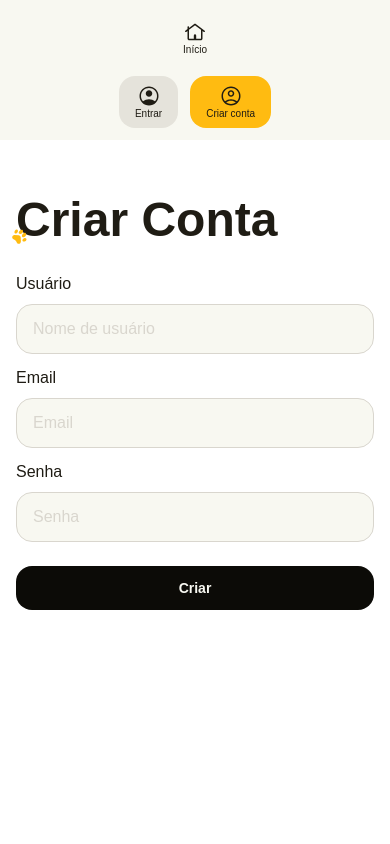
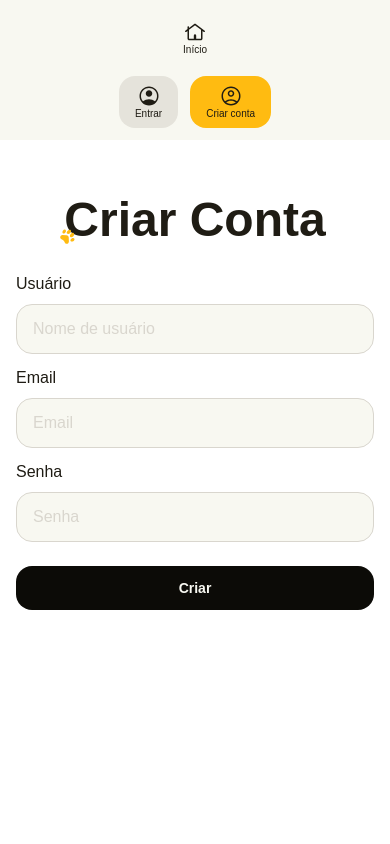
Before and after one commit to allangdasilva/react-dogs, a React (Vite) app: page /signup in a window 390 px wide. Shown: the top 844 px of the page. Built offline with nearby package versions, Linux system fonts and the light colour scheme; a web font is replaced by a local one.

Commit message:
fix: correção do bg de login e sign up

```diff
--- a/src/components/login/Login.tsx
+++ b/src/components/login/Login.tsx
@@ -5,13 +5,20 @@ import LoginForm from "../../features/auth/components/LoginForm";
 
 const Login = () => {
   return (
-    <section className="auth-wrapper sm:before:bg-[url(/img/login-bg.jpg)]">
+    <section className="grid sm:grid-cols-2 sm:gap-4">
+      <div className="hidden sm:block">
+        <div className="absolute inset-0 grid grid-cols-2 gap-4 pt-19">
+          <div className="bg-center bg-cover bg-[url(img/login-bg.jpg)]"></div>
+        </div>
+      </div>
       <div
-        className={clsx("auth-form-wrapper", {
+        className={clsx("flex flex-col items-center sm:items-stretch", {
           "opacity-60": false,
         })}
       >
-        <PageTitle>Entrar</PageTitle>
+        <div className="mb-6">
+          <PageTitle>Entrar</PageTitle>
+        </div>
 
         <LoginForm />
 
--- a/src/components/signup/Signup.tsx
+++ b/src/components/signup/Signup.tsx
@@ -1,11 +1,23 @@
+import clsx from "clsx";
 import SignupForm from "../../features/auth/components/SignupForm";
 import PageTitle from "../PageTitle";
 
 const Signup = () => {
   return (
-    <section className="auth-wrapper sm:before:bg-[url(/img/signup-bg.jpg)]">
-      <div className="auth-form-wrapper">
-        <PageTitle>Criar Conta</PageTitle>
+    <section className="grid sm:grid-cols-2 sm:gap-4">
+      <div className="hidden sm:block">
+        <div className="absolute inset-0 grid grid-cols-2 gap-4 pt-19">
+          <div className="bg-center bg-cover bg-[url(img/signup-bg.jpg)]"></div>
+        </div>
+      </div>
+      <div
+        className={clsx("flex flex-col items-center sm:items-stretch", {
+          "opacity-60": false,
+        })}
+      >
+        <div className="mb-6">
+          <PageTitle>Criar Conta</PageTitle>
+        </div>
 
         <SignupForm />
       </div>
--- a/src/features/auth/components/LoginForm.tsx
+++ b/src/features/auth/components/LoginForm.tsx
@@ -39,7 +39,7 @@ const LoginForm = () => {
   }
 
   return (
-    <Form onSubmit={handleSubmit(handleLogin)} className="mt-6">
+    <Form onSubmit={handleSubmit(handleLogin)} className="w-full">
       <div
         className={clsx("auth-form-fields-wrapper", {
           "opacity-60": isPending,
--- a/src/features/auth/components/SignupForm.tsx
+++ b/src/features/auth/components/SignupForm.tsx
@@ -28,7 +28,7 @@ const SignupForm = () => {
   }
 
   return (
-    <Form onSubmit={handleSubmit(handleSignup)} className="mt-6">
+    <Form onSubmit={handleSubmit(handleSignup)} className="w-full">
       <div
         className={clsx("auth-form-fields-wrapper", {
           "opacity-60": isPending,
--- a/src/routes/__root.tsx
+++ b/src/routes/__root.tsx
@@ -56,6 +56,7 @@ function RootComponent() {
       >
         <Outlet />
       </main>
+
       <Footer />
       <ToastProvider />
       <TanStackRouterDevtools />
```
